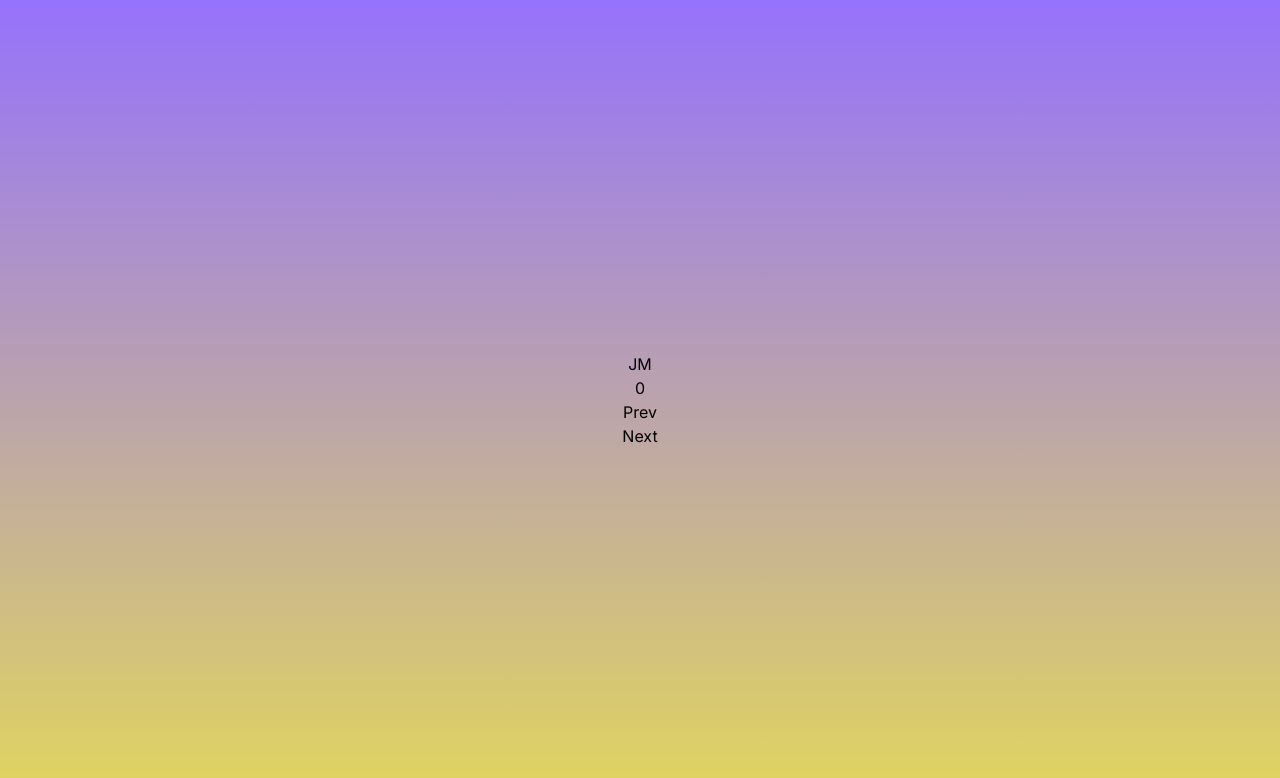
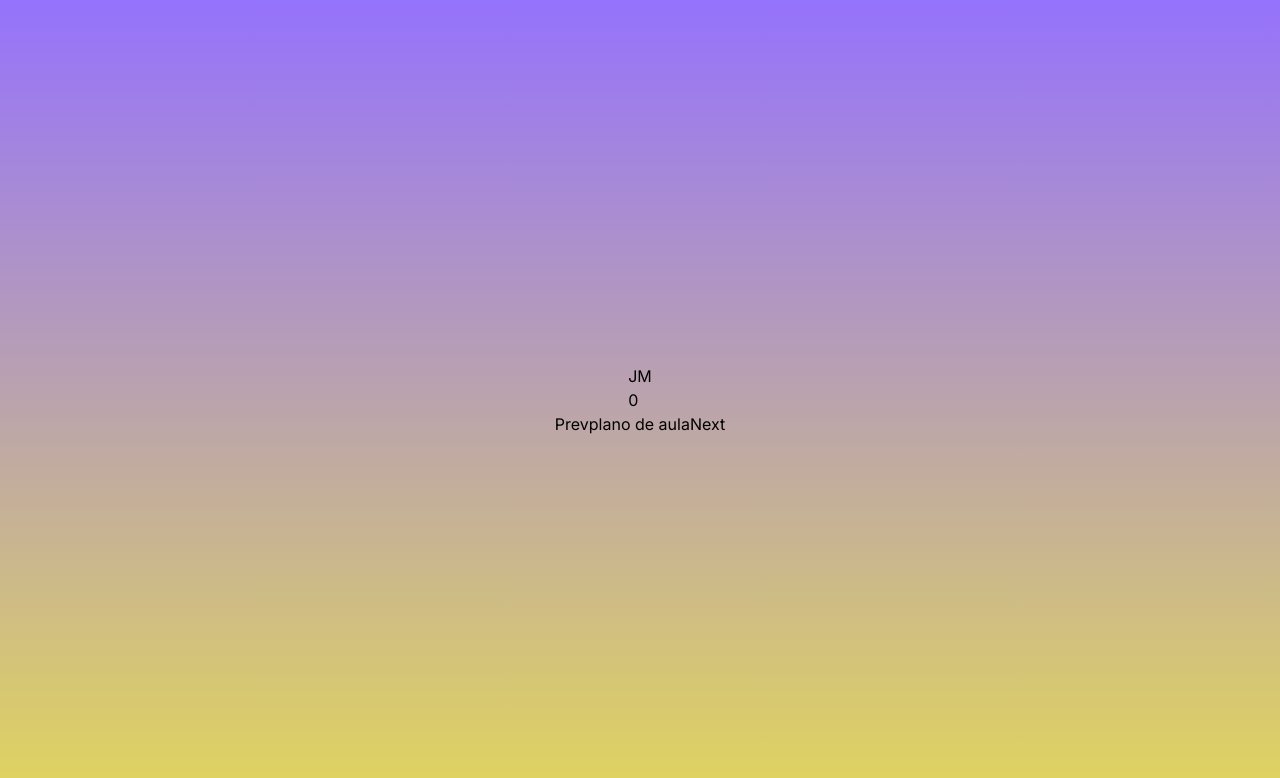
Before and after one commit to helpii/hlt-cards, a React (Vite) app: page / in a window 1280 px wide. Shown: the top 778 px of the page. Built offline with nearby package versions, Linux system fonts and the light colour scheme.

Commit message:
preparing lit card structure and behavior

```diff
--- a/src/components/Home/index.tsx
+++ b/src/components/Home/index.tsx
@@ -7,11 +7,16 @@ export function Home() {
   return (
     <>
       {/*GradientBG //use custom styling with classnames*/}
-      <div className="max-w-[1344px] flex flex-col justify-center items-center bg-nlw-gradient h-[100vh] w-[100%]">
+      <div className="max-w-[1344px] transition-colors flex flex-col justify-center items-center bg-nlw-gradient h-[100vh] w-[100%]">
         {/*LitCard*/}
+        <div>
           <h1>{lits[litIndex].author}</h1>
           <h1>{litIndex}</h1>
-        {/*PreviousCard*/}
+        </div>
+
+        {/*NavigationOptions*/}
+        <div>
+          {/*PreviousCardButton*/}
           <button
             onClick={() => {
               if (litIndex > 0) {
@@ -23,7 +28,11 @@ export function Home() {
           >
             Prev
           </button>
-        {/*NextCard*/}
+          {/*ClassPlanButton*/}
+          <a href={lits[litIndex].classPlanUrl} target="blank">
+            plano de aula
+          </a>
+          {/*NextCardButton*/}
           <button
             onClick={() => {
               if (litIndex < lits.length - 1) {
@@ -36,6 +45,7 @@ export function Home() {
             Next
           </button>
         </div>
+      </div>
     </>
   );
 }
--- a/src/lib/lits.ts
+++ b/src/lib/lits.ts
@@ -5,6 +5,7 @@ export default [
     author: "JM",
     stage: "Aprendizagem Lúdica",
     picturePath: "/litImages/h.png",
+    classPlanUrl: "https://helplit.com.br",
   },
   {
     title: "O dia em que o H fugiu do alfabeto.",
@@ -12,6 +13,7 @@ export default [
     author: "Ro",
     stage: "Aprendizagem Lúdica",
     picturePath: "/litImages/h.png",
+    classPlanUrl: "https://helplit.com.br",
   },
   {
     title: "O dia em que o H fugiu do alfabeto.",
@@ -19,5 +21,6 @@ export default [
     author: "Tamara",
     stage: "Aprendizagem Lúdica",
     picturePath: "/litImages/h.png",
+    classPlanUrl: "https://helplit.com.br",
   },
 ].sort(() => Math.random() - 0.5);
```
Lines whose indentation alone changed are shown as unchanged.
